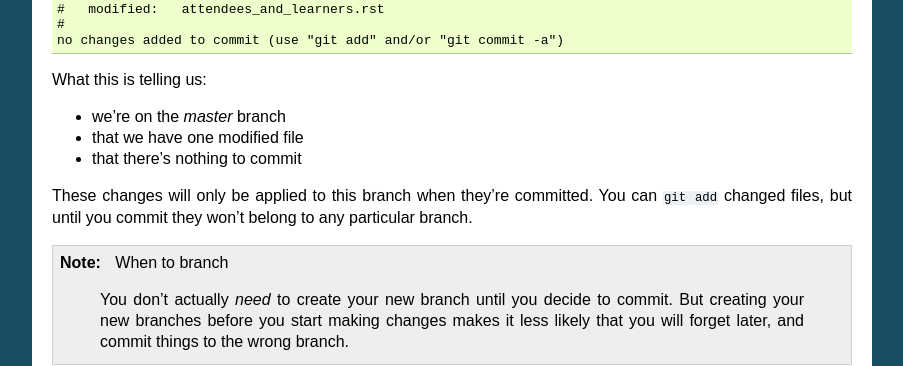
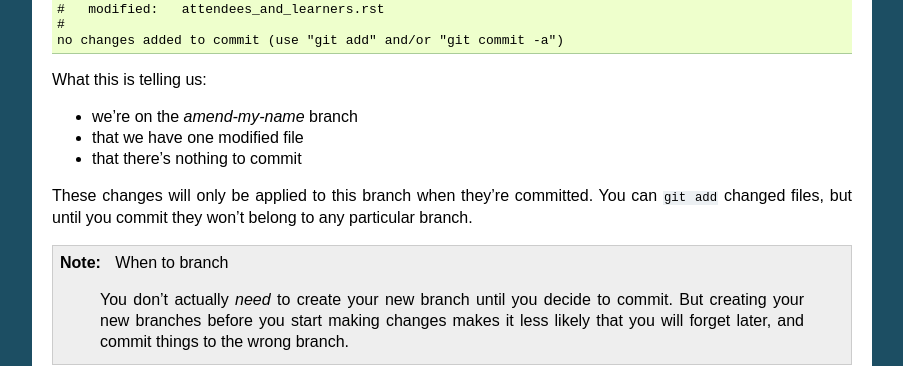
Before and after one commit to evildmp/afraid-to-commit, a Sphinx documentation site: the page built from docs/commandlinegit.rst, in a window 1280 px wide and 900 px high, scrolled down 1641 px. Shown: the part 152-518 px from the top of the window, without its empty margins (198-1101 px from the left). Built offline with Sphinx 7.4.7, drawn with Linux system fonts in a browser that asks for light colours.

Commit message:
Fixed a minor typo in the comments on the command line output

```diff
--- a/docs/commandlinegit.rst
+++ b/docs/commandlinegit.rst
@@ -109,7 +109,7 @@ Edit a file
 
 What this is telling us:
 
-*   we're on the *master* branch
+*   we're on the *amend-my-name* branch
 *   that we have one modified file
 *   that there's nothing to commit
 
```
